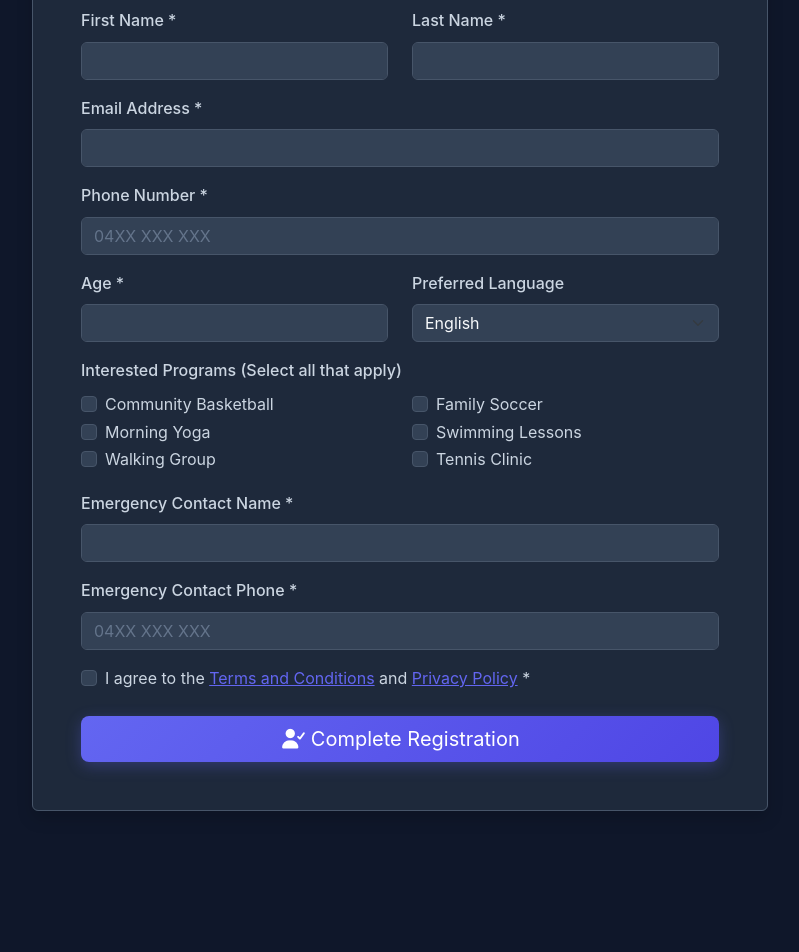
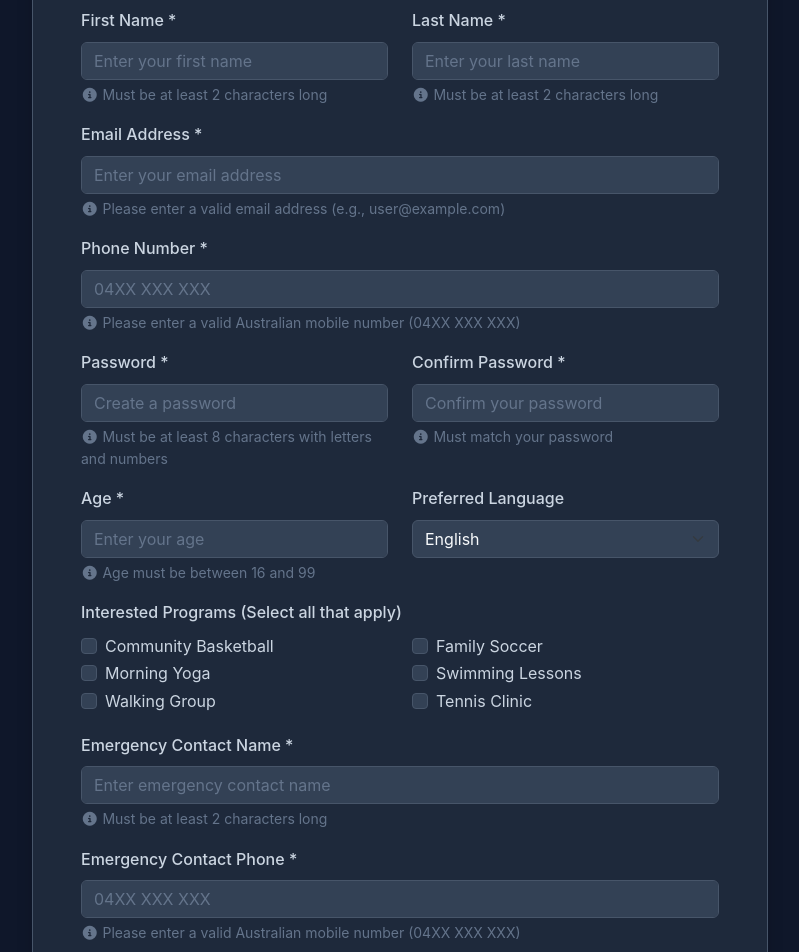
Before and after one commit to jgao0062/jgao0062-Ass, a Vue app in the folder fit5032-Ass/: page /register in a window 1280 px wide. Shown: the part 260-1212 px from the top of the page, without its empty margins (240-1039 px from the left). Before the commit the page ends 1119 px from the top, so only its background shows below. Built offline with nearby package versions, Linux system fonts and the light colour scheme.

Commit message:
update register page and validation file

```diff
--- a/fit5032-Ass/src/utils/validation.js
+++ b/fit5032-Ass/src/utils/validation.js
@@ -69,5 +69,28 @@ export const validationRules = {
   }
 
   export const validateAge = (age) => {
-    return validateField(parseInt(age), validationRules.age)
+  return validateField(parseInt(age), validationRules.age)
+}
+
+export const validatePassword = (password) => {
+  if (!password) {
+    return 'Password is required'
   }
+  if (password.length < 8) {
+    return 'Password must be at least 8 characters long'
+  }
+  if (!/(?=.*[A-Za-z])(?=.*\d)/.test(password)) {
+    return 'Password must contain both letters and numbers'
+  }
+  return ''
+}
+
+export const validateConfirmPassword = (confirmPassword, password) => {
+  if (!confirmPassword) {
+    return 'Please confirm your password'
+  }
+  if (confirmPassword !== password) {
+    return 'Passwords do not match'
+  }
+  return ''
+}
--- a/fit5032-Ass/src/views/Register.vue
+++ b/fit5032-Ass/src/views/Register.vue
@@ -20,7 +20,11 @@
                         v-model="registration.firstName"
                         :class="getValidationClass('firstName')"
                         @blur="validateField('firstName')"
+                        placeholder="Enter your first name"
                       >
+                      <div class="form-text text-muted">
+                        <i class="fas fa-info-circle"></i> Must be at least 2 characters long
+                      </div>
                       <div v-if="errors.firstName" class="validation-error">{{ errors.firstName }}</div>
                     </div>
                   </div>
@@ -33,7 +37,11 @@
                         v-model="registration.lastName"
                         :class="getValidationClass('lastName')"
                         @blur="validateField('lastName')"
+                        placeholder="Enter your last name"
                       >
+                      <div class="form-text text-muted">
+                        <i class="fas fa-info-circle"></i> Must be at least 2 characters long
+                      </div>
                       <div v-if="errors.lastName" class="validation-error">{{ errors.lastName }}</div>
                     </div>
                   </div>
@@ -47,7 +55,11 @@
                     v-model="registration.email"
                     :class="getValidationClass('email')"
                     @blur="validateField('email')"
+                    placeholder="Enter your email address"
                   >
+                  <div class="form-text text-muted">
+                    <i class="fas fa-info-circle"></i> Please enter a valid email address (e.g., user@example.com)
+                  </div>
                   <div v-if="errors.email" class="validation-error">{{ errors.email }}</div>
                   <div v-if="registration.email && !errors.email" class="validation-success">
                     <i class="fas fa-check"></i> Valid email format
@@ -64,9 +76,49 @@
                     @blur="validateField('phone')"
                     placeholder="04XX XXX XXX"
                   >
+                  <div class="form-text text-muted">
+                    <i class="fas fa-info-circle"></i> Please enter a valid Australian mobile number (04XX XXX XXX)
+                  </div>
                   <div v-if="errors.phone" class="validation-error">{{ errors.phone }}</div>
                   <div v-if="registration.phone && !errors.phone" class="validation-success">
                     <i class="fas fa-check"></i> Valid Australian mobile number
+                  </div>
+                </div>
+
+                <div class="row">
+                  <div class="col-md-6">
+                    <div class="mb-3">
+                      <label class="form-label">Password *</label>
+                      <input
+                        type="password"
+                        class="form-control"
+                        v-model="registration.password"
+                        :class="getValidationClass('password')"
+                        @blur="validateField('password')"
+                        placeholder="Create a password"
+                      >
+                      <div class="form-text text-muted">
+                        <i class="fas fa-info-circle"></i> Must be at least 8 characters with letters and numbers
+                      </div>
+                      <div v-if="errors.password" class="validation-error">{{ errors.password }}</div>
+                    </div>
+                  </div>
+                  <div class="col-md-6">
+                    <div class="mb-3">
+                      <label class="form-label">Confirm Password *</label>
+                      <input
+                        type="password"
+                        class="form-control"
+                        v-model="registration.confirmPassword"
+                        :class="getValidationClass('confirmPassword')"
+                        @blur="validateField('confirmPassword')"
+                        placeholder="Confirm your password"
+                      >
+                      <div class="form-text text-muted">
+                        <i class="fas fa-info-circle"></i> Must match your password
+                      </div>
+                      <div v-if="errors.confirmPassword" class="validation-error">{{ errors.confirmPassword }}</div>
+                    </div>
                   </div>
                 </div>
 
@@ -82,7 +134,11 @@
                         @blur="validateField('age')"
                         min="16"
                         max="99"
+                        placeholder="Enter your age"
                       >
+                      <div class="form-text text-muted">
+                        <i class="fas fa-info-circle"></i> Age must be between 16 and 99
+                      </div>
                       <div v-if="errors.age" class="validation-error">{{ errors.age }}</div>
                     </div>
                   </div>
@@ -129,7 +185,11 @@
                     v-model="registration.emergencyContact"
                     :class="getValidationClass('emergencyContact')"
                     @blur="validateField('emergencyContact')"
+                    placeholder="Enter emergency contact name"
                   >
+                  <div class="form-text text-muted">
+                    <i class="fas fa-info-circle"></i> Must be at least 2 characters long
+                  </div>
                   <div v-if="errors.emergencyContact" class="validation-error">{{ errors.emergencyContact }}</div>
                 </div>
 
@@ -143,6 +203,9 @@
                     @blur="validateField('emergencyPhone')"
                     placeholder="04XX XXX XXX"
                   >
+                  <div class="form-text text-muted">
+                    <i class="fas fa-info-circle"></i> Please enter a valid Australian mobile number (04XX XXX XXX)
+                  </div>
                   <div v-if="errors.emergencyPhone" class="validation-error">{{ errors.emergencyPhone }}</div>
                 </div>
 
@@ -187,6 +250,16 @@
                 <strong>Registration Successful!</strong> Welcome to our community.
                 You'll receive a confirmation email shortly.
               </div>
+
+              <!-- Login Link -->
+              <div class="text-center mt-4">
+                <p class="text-muted">
+                  Already have an account?
+                  <router-link to="/login" class="text-primary text-decoration-none">
+                    <i class="fas fa-sign-in-alt"></i> Sign In
+                  </router-link>
+                </p>
+              </div>
             </div>
           </div>
         </div>
@@ -197,7 +270,7 @@
   <script>
   import { ref, reactive } from 'vue'
   import { programsData } from '../data/programs.js'
-  import { validateEmail, validatePhone, validateName, validateAge } from '../utils/validation.js'
+  import { validateEmail, validatePhone, validateName, validateAge, validatePassword, validateConfirmPassword } from '../utils/validation.js'
 
   export default {
     name: 'Register',
@@ -212,6 +285,8 @@
         lastName: '',
         email: '',
         phone: '',
+        password: '',
+        confirmPassword: '',
         age: '',
         language: 'English',
         interestedPrograms: [],
@@ -225,13 +300,15 @@
         lastName: '',
         email: '',
         phone: '',
+        password: '',
+        confirmPassword: '',
         age: '',
         emergencyContact: '',
         emergencyPhone: '',
         agreeTerms: ''
       })
 
-      // BR (B.1): Two different types of validation
+            // BR (B.1): Two different types of validation
       const validateField = (fieldName) => {
         switch (fieldName) {
           case 'firstName':
@@ -247,6 +324,14 @@
           case 'phone':
           case 'emergencyPhone':
             errors[fieldName] = validatePhone(registration[fieldName])
+            break
+
+          case 'password':
+            errors.password = validatePassword(registration.password)
+            break
+
+          case 'confirmPassword':
+            errors.confirmPassword = validateConfirmPassword(registration.confirmPassword, registration.password)
             break
 
           case 'age':
@@ -265,9 +350,9 @@
         return ''
       }
 
-      const validateForm = () => {
+            const validateForm = () => {
         const fieldsToValidate = [
-          'firstName', 'lastName', 'email', 'phone', 'age',
+          'firstName', 'lastName', 'email', 'phone', 'password', 'confirmPassword', 'age',
           'emergencyContact', 'emergencyPhone', 'agreeTerms'
         ]
 
```
